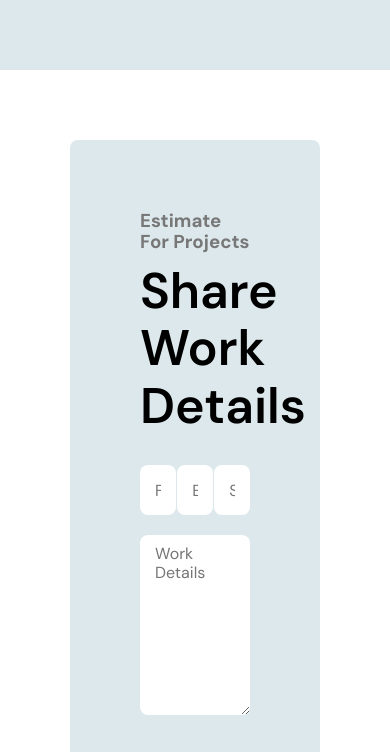
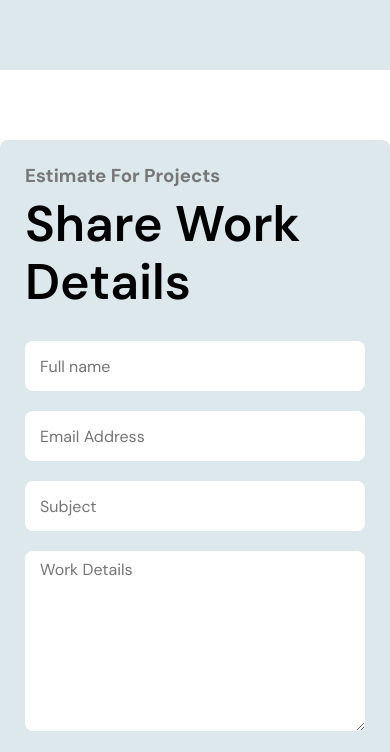
Before and after one commit to nqk-khanhbk/websize, a plain HTML site: page index.html in a window 390 px wide. Shown: the part 7388-8140 px from the top of the page. Drawn offline with Linux system fonts and the light colour scheme.

Commit message:
Responsive duoc 1 vai khoi

```diff
--- a/assets/css/style.css
+++ b/assets/css/style.css
@@ -737,7 +737,7 @@ a{
 /* contact-form  */
 .contact-form{
     background: #fff;
-    padding: 70px;
+    padding-top: 70px;
 }
 .contact-form .inner-content{
     background: #DCE8EB;
@@ -794,4 +794,16 @@ a{
     border-color: #fff;
     cursor: pointer;
 }
+
+/* responsive contact-form */
+@media (max-width:991.98px){
+    .contact-form .inner-content .inner-wrap input{
+        width: 100%;
+    }
+}
+@media (max-width:575.98px){
+    .contact-form .inner-content{
+        padding: 25px;
+    }
+}
 /* end contact-form  */
```
